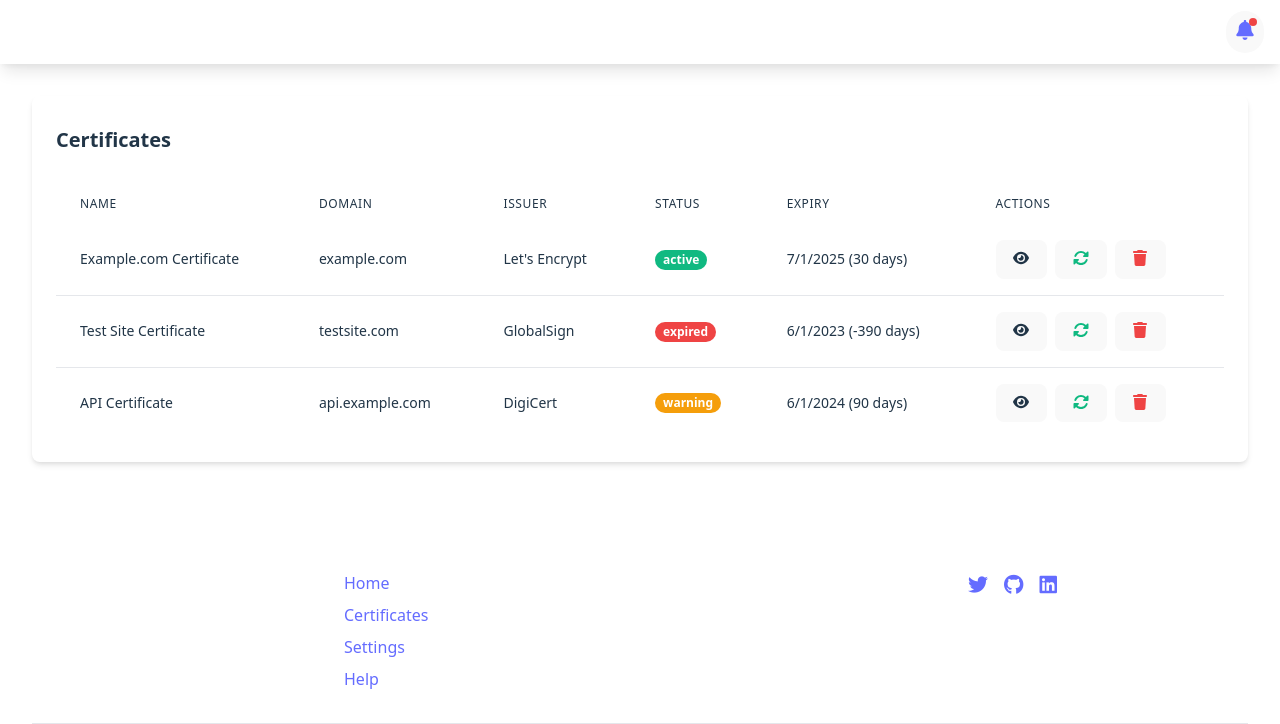
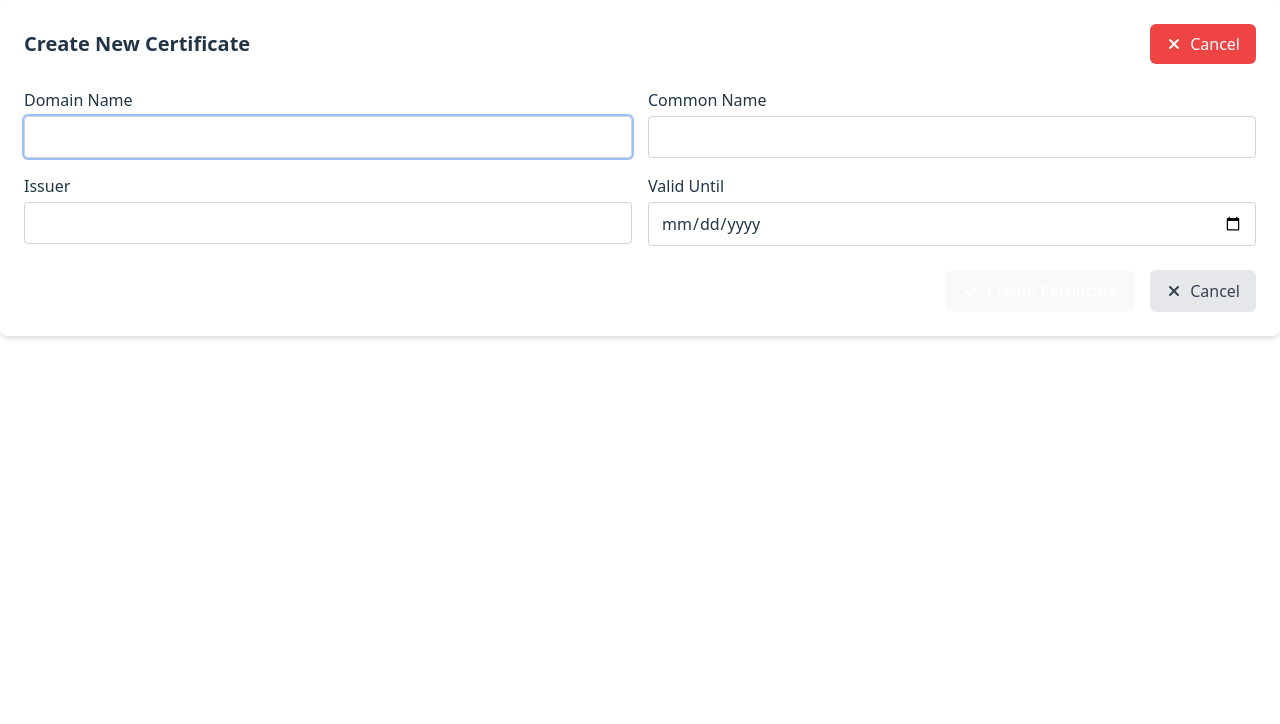
Before and after one commit to theankushrai/certificate-management-website, a React (Vite) app in the folder frontend/: page /certificates/new in a window 1280 px wide. Shown: the top 724 px of the page. Built offline with nearby package versions, Linux system fonts and the light colour scheme.

Commit message:
adding cert successfull

```diff
--- /dev/null
+++ b/frontend/components/CertificateCreateForm.jsx
@@ -0,0 +1,134 @@
+import React, { useState } from 'react';
+import { useNavigate, Link } from 'react-router-dom';
+import { createCertificate } from '../services/api';
+import { FontAwesomeIcon } from '@fortawesome/react-fontawesome';
+import { faCheck, faTimes } from '@fortawesome/free-solid-svg-icons';
+
+export default function CertificateCreateForm() {
+  const [form, setForm] = useState({
+    domain_name: '',
+    common_name: '',
+    issuer: '',
+    valid_until: ''
+  });
+  const [error, setError] = useState('');
+  const [loading, setLoading] = useState(false);
+  const navigate = useNavigate();
+
+  // Logging function calls and state
+  const log = (msg, ...args) => {
+    console.log(`[CertificateCreateForm] ${msg}`, ...args);
+  };
+
+  const handleChange = (e) => {
+    log('handleChange', e.target.name, e.target.value);
+    setForm({ ...form, [e.target.name]: e.target.value });
+  };
+
+  const handleSubmit = async (e) => {
+    e.preventDefault();
+    log('handleSubmit', form);
+    setError('');
+    setLoading(true);
+    try {
+      // Convert valid_until (yyyy-mm-dd) to ISO datetime string for backend compatibility
+      const payload = {
+        ...form,
+        valid_until: form.valid_until ? new Date(form.valid_until + 'T23:59:59Z').toISOString() : ''
+      };
+      log('Submitting payload', payload);
+      const result = await createCertificate(payload);
+      log('createCertificate result', result);
+      navigate('/');
+    } catch (err) {
+      log('createCertificate error', err);
+      setError(err.response?.data?.message || err.message || 'Failed to create certificate');
+    } finally {
+      setLoading(false);
+    }
+  };
+
+  return (
+    <div className="bg-bg-light rounded-lg shadow-md overflow-hidden">
+      <div className="p-6">
+        <div className="flex flex-col gap-4 mb-6 sm:flex-row sm:justify-between sm:items-center">
+          <h2 className="text-xl font-semibold text-text-primary">Create New Certificate</h2>
+          <Link
+            to="/"
+            className="bg-error hover:bg-error-dark text-white px-4 py-2 rounded-md flex items-center space-x-2 transition-colors self-start sm:self-auto"
+          >
+            <FontAwesomeIcon icon={faTimes} className="w-4 h-4" />
+            <span className="hidden sm:inline">Cancel</span>
+          </Link>
+        </div>
+        {error && <div className="mb-4 text-error">{error}</div>}
+        <form onSubmit={handleSubmit} className="space-y-6">
+          <div className="grid grid-cols-1 gap-4 sm:grid-cols-2">
+            <div>
+              <label className="block mb-1 text-text-secondary font-medium">Domain Name</label>
+              <input
+                type="text"
+                name="domain_name"
+                value={form.domain_name}
+                onChange={handleChange}
+                className="w-full border border-gray-300 rounded px-3 py-2 focus:outline-none focus:ring-2 focus:ring-primary-500"
+                required
+                autoFocus
+              />
+            </div>
+            <div>
+              <label className="block mb-1 text-text-secondary font-medium">Common Name</label>
+              <input
+                type="text"
+                name="common_name"
+                value={form.common_name}
+                onChange={handleChange}
+                className="w-full border border-gray-300 rounded px-3 py-2 focus:outline-none focus:ring-2 focus:ring-primary-500"
+                required
+              />
+            </div>
+            <div>
+              <label className="block mb-1 text-text-secondary font-medium">Issuer</label>
+              <input
+                type="text"
+                name="issuer"
+                value={form.issuer}
+                onChange={handleChange}
+                className="w-full border border-gray-300 rounded px-3 py-2 focus:outline-none focus:ring-2 focus:ring-primary-500"
+                required
+              />
+            </div>
+            <div>
+              <label className="block mb-1 text-text-secondary font-medium">Valid Until</label>
+              <input
+                type="date"
+                name="valid_until"
+                value={form.valid_until}
+                onChange={handleChange}
+                className="w-full border border-gray-300 rounded px-3 py-2 focus:outline-none focus:ring-2 focus:ring-primary-500"
+                required
+              />
+            </div>
+          </div>
+          <div className="flex gap-4 justify-end mt-8">
+            <button
+              type="submit"
+              className="bg-primary-500 hover:bg-primary-600 text-white px-4 py-2 rounded-md flex items-center space-x-2 transition-colors"
+              disabled={loading}
+            >
+              <FontAwesomeIcon icon={faCheck} className="w-4 h-4" />
+              <span>{loading ? 'Creating...' : 'Create Certificate'}</span>
+            </button>
+            <Link
+              to="/"
+              className="bg-gray-200 hover:bg-gray-300 text-gray-700 px-4 py-2 rounded-md flex items-center space-x-2 transition-colors"
+            >
+              <FontAwesomeIcon icon={faTimes} className="w-4 h-4" />
+              <span>Cancel</span>
+            </Link>
+          </div>
+        </form>
+      </div>
+    </div>
+  );
+}
--- a/frontend/components/CertificateTable.jsx
+++ b/frontend/components/CertificateTable.jsx
@@ -1,43 +1,80 @@
-import React from 'react';
-import { Link } from 'react-router-dom';
+import React, { useState, useEffect } from 'react';
 import { FontAwesomeIcon } from '@fortawesome/react-fontawesome';
 import { faRotate, faTrash, faEye } from '@fortawesome/free-solid-svg-icons';
+import { getCertificates, deleteCertificate, rotateCertificate } from '../services/api';
+import { Link } from 'react-router-dom';
 
-// Mock data - replace with actual data from API
-const certificates = [
-  {
-    id: 1,
-    name: 'Example.com Certificate',
-    domain: 'example.com',
-    issuer: 'Let\'s Encrypt',
-    status: 'active',
-    expiry: '2025-07-01',
-    daysLeft: 30,
-    type: 'TLS'
-  },
-  {
-    id: 2,
-    name: 'Test Site Certificate',
-    domain: 'testsite.com',
-    issuer: 'GlobalSign',
-    status: 'expired',
-    expiry: '2023-06-01',
-    daysLeft: -390,
-    type: 'TLS'
-  },
-  {
-    id: 3,
-    name: 'API Certificate',
-    domain: 'api.example.com',
-    issuer: 'DigiCert',
-    status: 'warning',
-    expiry: '2024-06-01',
-    daysLeft: 90,
-    type: 'TLS'
+
+function getStatusColor(status) {
+  switch (status) {
+    case 'active':
+      return 'bg-success text-white';
+    case 'expired':
+      return 'bg-error text-white';
+    case 'warning':
+      return 'bg-warning text-white';
+    default:
+      return 'bg-gray-200 text-gray-800';
   }
-];
+}
 
 export default function CertificateTable() {
+  const [certificates, setCertificates] = useState([]);
+  const [loading, setLoading] = useState(true);
+  // Track which certificates are being rotated to prevent double rotate
+  const [rotating, setRotating] = useState({});
+
+  const fetchCertificates = async () => {
+    try {
+      setLoading(true);
+      const response = await getCertificates();
+      setCertificates(response.data || []);
+    } catch (err) {
+      console.error(err);
+      setCertificates([]);
+    } finally {
+      setLoading(false);
+    }
+  };
+
+  useEffect(() => {
+    fetchCertificates();
+  }, []);
+
+  const handleDelete = async (id) => {
+    if (window.confirm('Are you sure you want to delete this certificate?')) {
+      try {
+        await deleteCertificate(id);
+        fetchCertificates();
+      } catch (err) {
+        console.error(err);
+      }
+    }
+  };
+
+  // Prevent double rotate by tracking loading state per cert
+  const handleRotate = async (id) => {
+    console.log('[CertificateTable] handleRotate called with id:', id);
+    if (rotating[id]) return; // Already rotating
+    if (window.confirm('Are you sure you want to rotate this certificate?')) {
+      setRotating(prev => ({ ...prev, [id]: true }));
+      try {
+        const result = await rotateCertificate(id);
+        console.log('[CertificateTable] rotateCertificate result:', result);
+        fetchCertificates();
+      } catch (err) {
+        console.error('[CertificateTable] rotateCertificate error:', err);
+      } finally {
+        setRotating(prev => ({ ...prev, [id]: false }));
+      }
+    }
+  };
+
+
+  if (loading) {
+    return <div className="p-6">Loading certificates...</div>;
+  }
+
   return (
     <div className="bg-bg-light rounded-lg shadow-md overflow-hidden">
       <div className="p-6">
@@ -57,10 +94,10 @@ export default function CertificateTable() {
             <thead className="bg-bg-default">
               <tr>
                 <th className="px-6 py-3 text-left text-xs font-medium text-text-secondary uppercase tracking-wider">
-                  Name
+                  Domain
                 </th>
                 <th className="px-6 py-3 text-left text-xs font-medium text-text-secondary uppercase tracking-wider">
-                  Domain
+                  Common Name
                 </th>
                 <th className="px-6 py-3 text-left text-xs font-medium text-text-secondary uppercase tracking-wider">
                   Issuer
@@ -69,7 +106,7 @@ export default function CertificateTable() {
                   Status
                 </th>
                 <th className="px-6 py-3 text-left text-xs font-medium text-text-secondary uppercase tracking-wider">
-                  Expiry
+                  Expires
                 </th>
                 <th className="px-6 py-3 text-left text-xs font-medium text-text-secondary uppercase tracking-wider">
                   Actions
@@ -77,13 +114,14 @@ export default function CertificateTable() {
               </tr>
             </thead>
             <tbody className="bg-bg-default divide-y divide-gray-200">
-              {certificates.map((cert) => (
+              {certificates.length > 0 ? (
+                certificates.map((cert) => (
                   <tr key={cert.id} className="hover:bg-gray-50">
                     <td className="px-6 py-4 whitespace-nowrap text-sm text-text-primary">
-                    {cert.name}
+                      {cert.domain_name}
                     </td>
                     <td className="px-6 py-4 whitespace-nowrap text-sm text-text-secondary">
-                    {cert.domain}
+                      {cert.common_name}
                     </td>
                     <td className="px-6 py-4 whitespace-nowrap text-sm text-text-secondary">
                       {cert.issuer}
@@ -94,49 +132,47 @@ export default function CertificateTable() {
                       </span>
                     </td>
                     <td className="px-6 py-4 whitespace-nowrap text-sm text-text-secondary">
-                    {new Date(cert.expiry).toLocaleDateString()} ({cert.daysLeft} days)
+                      {new Date(cert.valid_until).toLocaleDateString()}
                     </td>
                     <td className="px-6 py-4 whitespace-nowrap text-sm font-medium">
                       <div className="flex space-x-2">
                         <button
                           className="text-primary-500 hover:text-primary-600 transition-colors"
                           title="View Details"
+                          onClick={() => {/* View details */}}
                         >
                           <FontAwesomeIcon icon={faEye} className="w-4 h-4" />
                         </button>
                         <button
-                        className="text-success hover:text-success-dark transition-colors"
+                          className={`text-success hover:text-success-dark transition-colors ${rotating[cert.id] ? 'opacity-50 cursor-not-allowed' : ''}`}
                           title="Rotate"
+                          onClick={() => handleRotate(cert.id)}
+                          disabled={rotating[cert.id]}
                         >
                           <FontAwesomeIcon icon={faRotate} className="w-4 h-4" />
                         </button>
                         <button
                           className="text-error hover:text-error-dark transition-colors"
                           title="Delete"
+                          onClick={() => handleDelete(cert.id)}
                         >
                           <FontAwesomeIcon icon={faTrash} className="w-4 h-4" />
                         </button>
                       </div>
                     </td>
                   </tr>
-              ))}
+                ))
+              ) : (
+                <tr>
+                  <td colSpan="6" className="px-6 py-4 text-center text-sm text-text-secondary">
+                    No certificates found
+                  </td>
+                </tr>
+              )}
             </tbody>
           </table>
         </div>
       </div>
     </div>
-  );
+  )
 }
-
-function getStatusColor(status) {
-  switch (status) {
-    case 'active':
-      return 'bg-success text-white';
-    case 'warning':
-      return 'bg-warning text-white';
-    case 'expired':
-      return 'bg-error text-white';
-    default:
-      return 'bg-gray-200 text-gray-800';
-  }
-}
--- /dev/null
+++ b/frontend/services/api.js
@@ -0,0 +1,68 @@
+import axios from 'axios';
+
+const API_BASE_URL = 'http://localhost:5000/api/v1';
+
+const api = axios.create({
+  baseURL: API_BASE_URL,
+  headers: {
+    'Content-Type': 'application/json',
+  },
+});
+
+// Add a request interceptor to handle errors
+api.interceptors.response.use(
+  (response) => response.data,
+  (error) => {
+    console.error('API Error:', error.response?.data || error.message);
+    return Promise.reject(error.response?.data || error.message);
+  }
+);
+
+export const getCertificates = async () => {
+  try {
+    return await api.get('/certificates');
+  } catch (error) {
+    throw error;
+  }
+};
+
+export const getCertificate = async (id) => {
+  try {
+    return await api.get(`/certificates/${id}`);
+  } catch (error) {
+    throw error;
+  }
+};
+
+export const createCertificate = async (certificateData) => {
+  try {
+    return await api.post('/certificates', certificateData);
+  } catch (error) {
+    throw error;
+  }
+};
+
+export const updateCertificate = async (id, certificateData) => {
+  try {
+    return await api.put(`/certificates/${id}`, certificateData);
+  } catch (error) {
+    throw error;
+  }
+};
+
+export const deleteCertificate = async (id) => {
+  try {
+    return await api.delete(`/certificates/${id}`);
+  } catch (error) {
+    throw error;
+  }
+};
+
+export const rotateCertificate = async (id) => {
+    try {
+      const response = await api.post(`/certificates/${id}/rotate`);
+      return response.data;
+    } catch (error) {
+      throw error;
+    }
+  };
--- a/frontend/src/App.jsx
+++ b/frontend/src/App.jsx
@@ -1,8 +1,15 @@
+import { BrowserRouter as Router, Routes, Route } from 'react-router-dom';
 import Homepage from "../pages/Homepage";
+import CertificateCreateForm from "../components/CertificateCreateForm";
+
 function App() {
-
   return (
-    <Homepage/>
+    <Router>
+      <Routes>
+        <Route path="/" element={<Homepage />} />
+        <Route path="/certificates/new" element={<CertificateCreateForm />} />
+      </Routes>
+    </Router>
   );
 }
 
--- a/frontend/src/main.jsx
+++ b/frontend/src/main.jsx
@@ -7,8 +7,6 @@ import App from './App.jsx'
 
 createRoot(document.getElementById('root')).render(
   <StrictMode>
-    <Router>
-      <App />
-    </Router>
+    <App />
   </StrictMode>,
 )
```
Also changed, not shown: 2 other files (tests, documents, lock files or other folders). Lines whose indentation alone changed are shown as unchanged.
